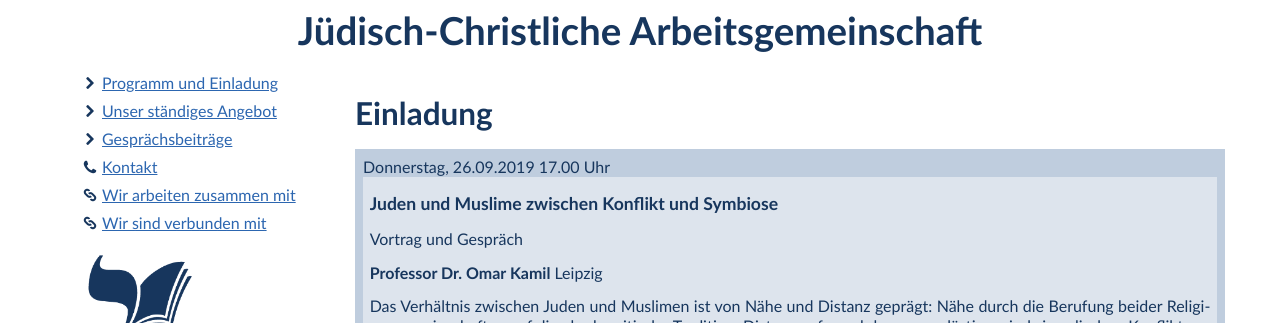
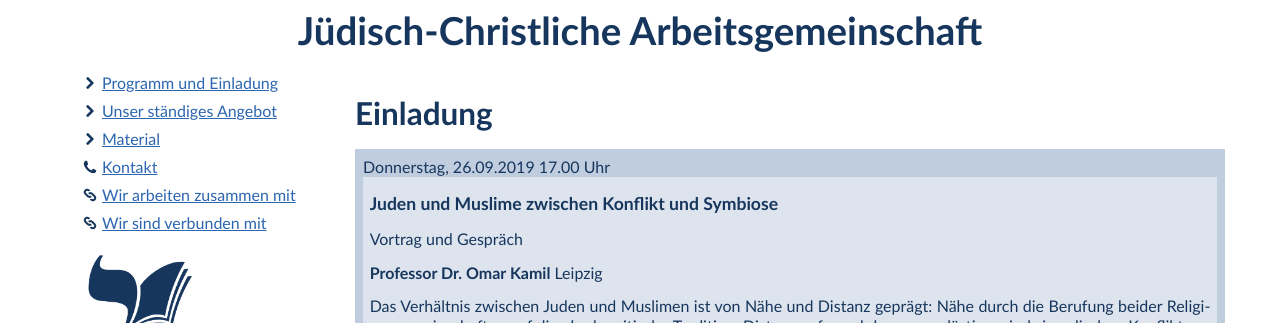
Before and after one commit to white-gecko/jcha.de, a Jekyll site: the page built from index.html, in a window 1280 px wide. Shown: the top 323 px of the page. Built offline with Jekyll 4.4.1, drawn with Linux system fonts in a browser that asks for light colours.

Commit message:
Fix menu

```diff
--- a/_includes/menu.html
+++ b/_includes/menu.html
@@ -4,7 +4,7 @@
             <!--<li><a href="#presse"><i class="icon-chevron-right"></i>Pressemitteilung</a></li>-->
             <li><a href="#einladung"><i class="icon-chevron-right"></i>Programm und Einladung</a></li>
             <li><a href="#angebot"><i class="icon-chevron-right"></i>Unser st&auml;ndiges Angebot</a></li>
-            <li><a href="#gespraech"><i class="icon-chevron-right"></i>Gespr&auml;chsbeitr&auml;ge</a></li>
+            <li><a href="#material"><i class="icon-chevron-right"></i>Material</a></li>
             <li><a href="#kontakt"><i class="icon-phone"></i>Kontakt</a></li> <!-- icon-user, icon-envelope -->
             <li><a href="#zusammen"><i class="icon-link"></i>Wir arbeiten zusammen mit</a></li> <!-- icon-globe -->
             <li><a href="#verbunden"><i class="icon-link"></i>Wir sind verbunden mit</a></li>
```
